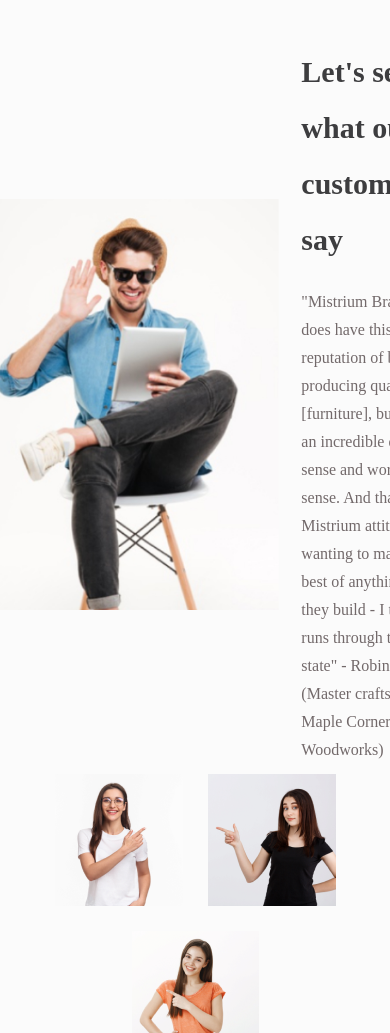
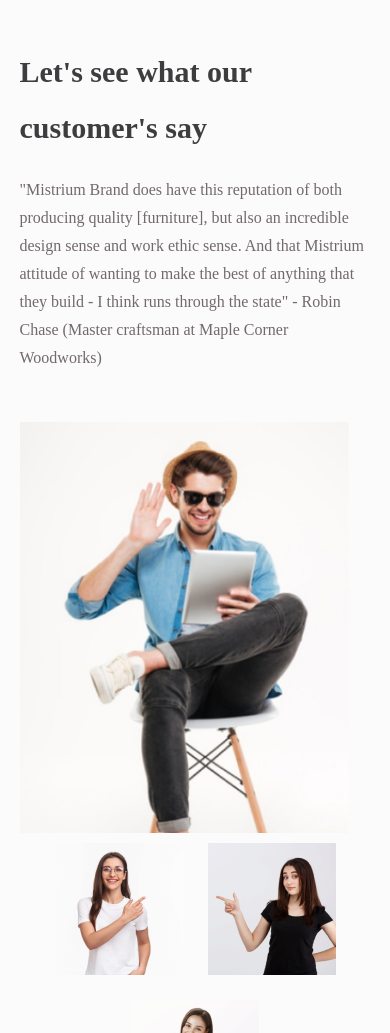
Before and after one commit to DaramolaD/furniture_website1, a plain HTML site: page index.html in a window 390 px wide. Shown: the part 6233-7266 px from the top of the page. Drawn offline with Linux system fonts and the light colour scheme.

Commit message:
some changes

```diff
--- a/style.css
+++ b/style.css
@@ -729,6 +729,10 @@ footer a img:hover {
     .sign_up .email .btn {
         padding-left: 50px;
     }
+    .testimonies .top_content {
+        flex-wrap: wrap-reverse;
+        row-gap: 50px;
+    }
     .testimonies .top_content .text h2 {
         font-size: 40px;
     }
```
